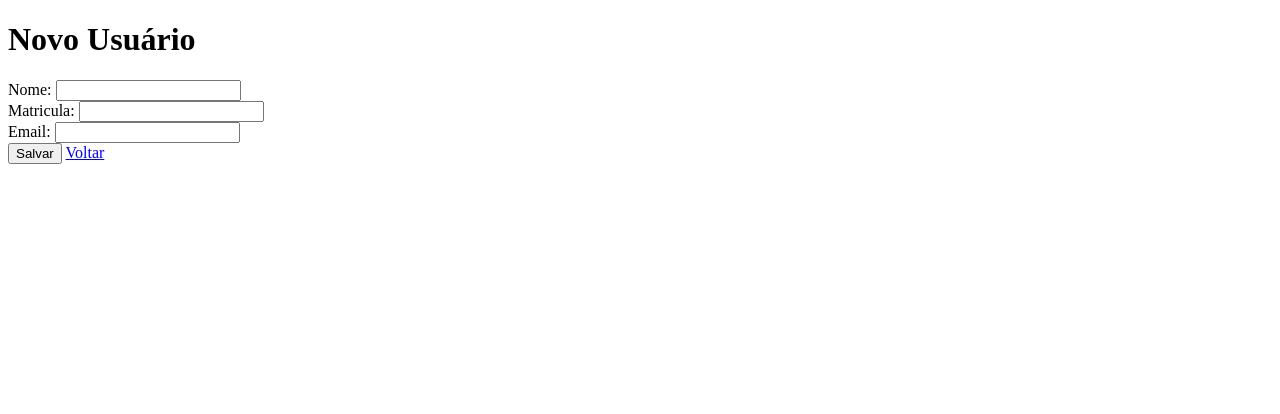
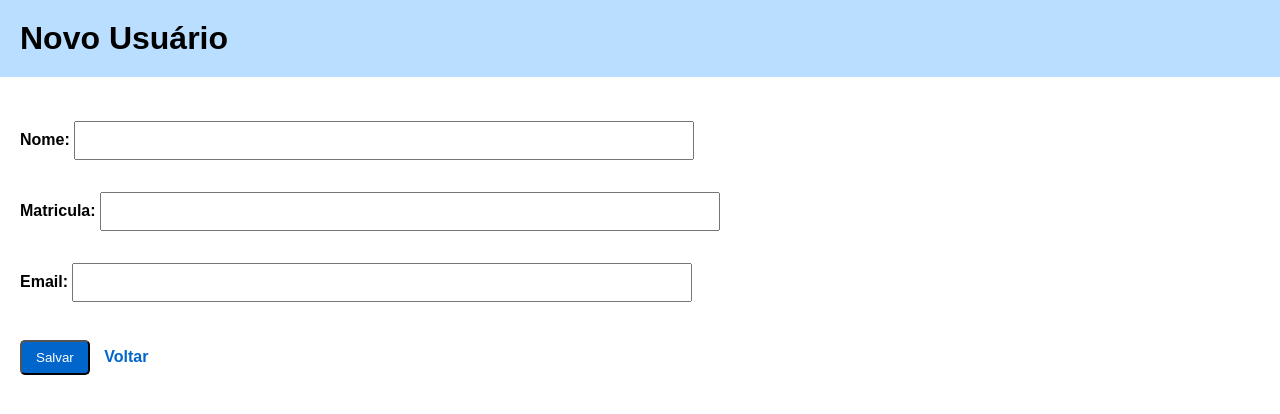
Before and after one commit to clayalexssander/Biblioteca-HBR, a Django app: page /usuarios/novo/ in a window 1280 px wide. Shown: the top 414 px of the page. Run offline with Django 5.2, Linux system fonts and the light colour scheme.

Commit message:
style: adicionei estilização na parte de empréstimo e usuario

```diff
--- a/bibliotecahbr/frontend/templates/frontend/usuario_form.html
+++ b/bibliotecahbr/frontend/templates/frontend/usuario_form.html
@@ -3,6 +3,62 @@
   <head>
     <meta charset="utf-8">
     <title>Usuário</title>
+    <style>
+        body{
+      font-family: Arial, Helvetica, sans-serif;
+      margin: 0;
+      padding: 0;
+      }
+
+      h1{
+        background-color: rgb(185, 222, 255);
+        margin: 0px;
+        padding: 20px;
+      }
+       label {
+      display: block;
+      margin-bottom: 10px;
+      font-weight: bold;
+    }
+
+    input {
+      width: 50%;
+      padding: 10px;
+      margin-top: 4px;
+      box-sizing: border-box;
+    }
+
+  form {
+    margin-top: 20px;
+    padding: 20px;
+    }
+    button {
+      padding: 8px 14px;
+      margin-top: 10px;
+      cursor: pointer;
+      background-color: #0066cc;
+      border-radius: 5px;
+      color: white;
+    }
+
+    a {
+      margin-left: 10px;
+      color: #0066cc;
+      text-decoration: none;
+      font-weight: bold;
+    }
+
+    a:hover {
+      text-decoration: underline;
+    }
+
+    .erro {
+      color: red;
+      text-align: center;
+      margin-bottom: 15px;
+    }
+
+    </style>
   </head>
   <body>
     <h1>{% if form_data.id_usuario %}Editar{% else %}Novo{% endif %} Usuário</h1>
```
Also changed, not shown: bibliotecahbr/frontend/templates/frontend/emprestimo_detail.html (+40 -0 lines), bibliotecahbr/frontend/templates/frontend/emprestimo_form.html (+55 -0 lines), bibliotecahbr/frontend/templates/frontend/emprestimo_list.html (+57 -0 lines), bibliotecahbr/frontend/templates/frontend/usuario_detail.html (+29 -0 lines), bibliotecahbr/frontend/templates/frontend/usuario_list.html (+48 -0 lines).
